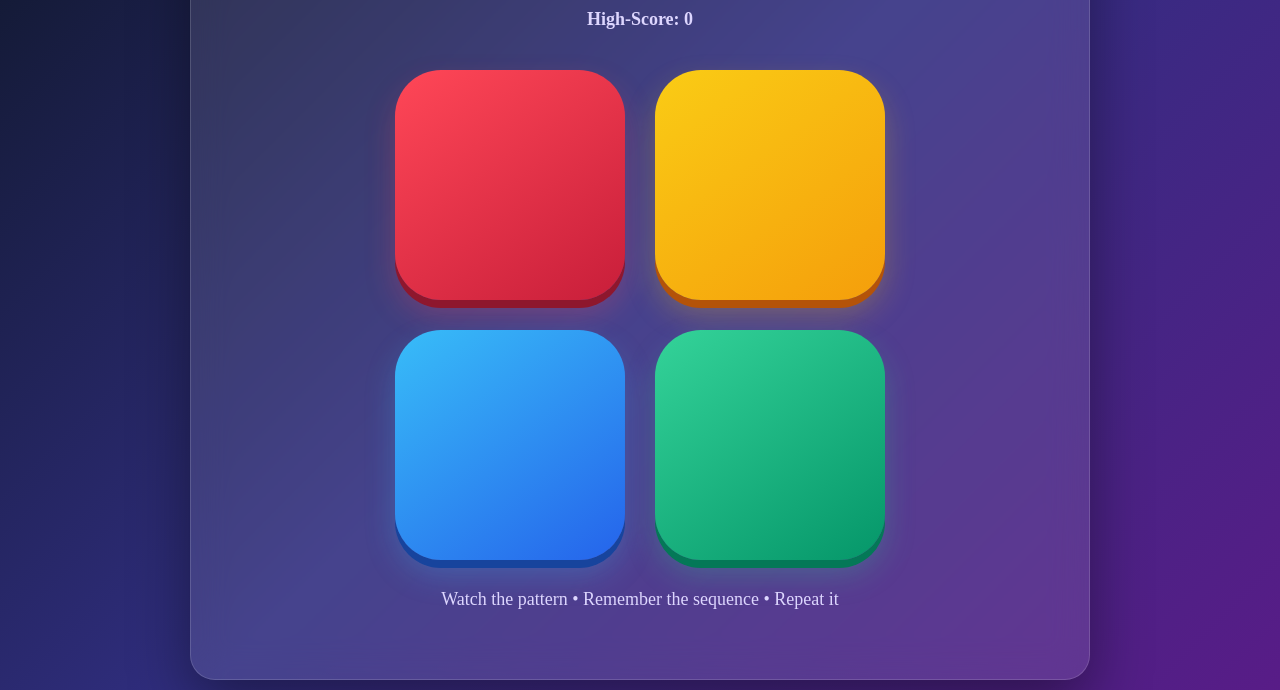
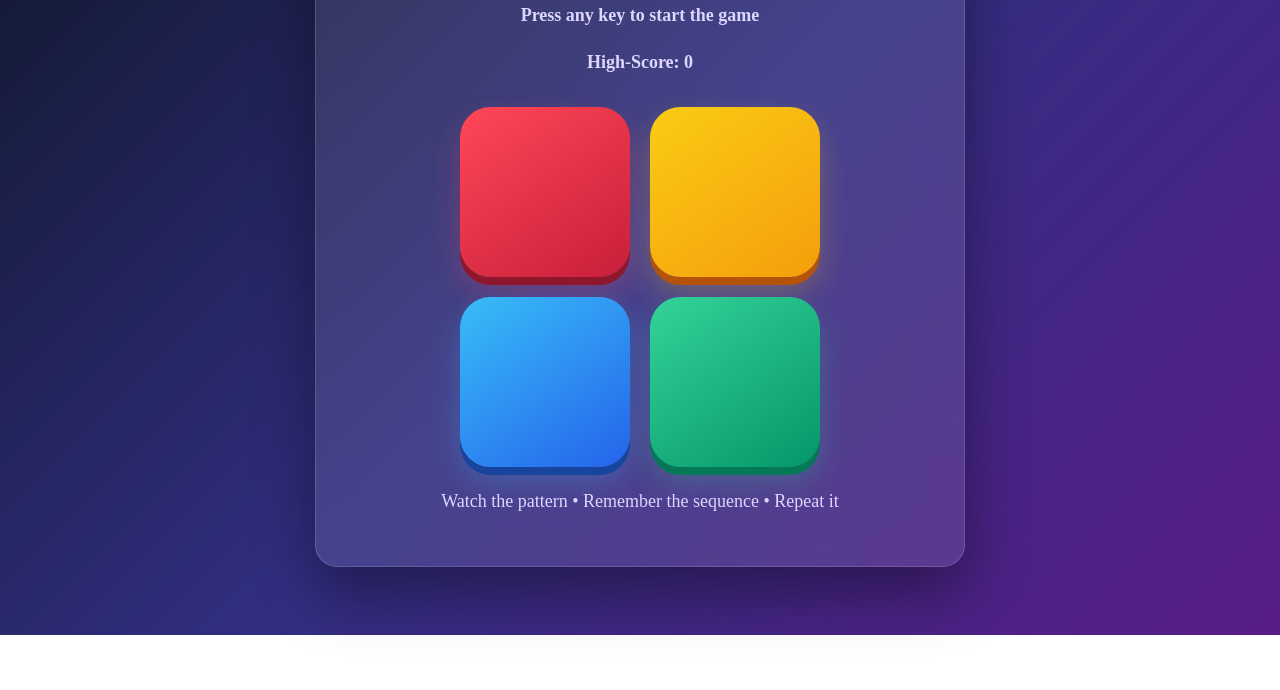
Before and after one commit to Shivangverma56/simonsaygame., a plain HTML site: page index.html in a window 1280 px wide. Shown: the part 165-855 px from the top of the page. After the commit the page ends 800 px from the top, so only its background shows below. Drawn offline with Linux system fonts and the light colour scheme.

Commit message:
style.css

```diff
--- a/style.css
+++ b/style.css
@@ -25,12 +25,12 @@
 
   text-align: center;
 
-   width: min(95vw, 900px);
+   width: min(90vw, 650px);
    min-height: auto;
 
-  padding: clamp(20px,4vw,45px);
+  padding: clamp(18px,3vw,30px);
 
-  border-radius: 25px;
+  border-radius: 22px;
 
   background: rgba(255, 255, 255, 0.10);
 
@@ -73,11 +73,11 @@
 }
 
 .btn {
-    width: clamp(90px, 20vw, 230px);
-    height: clamp(90px, 20vw, 230px);
+    width: clamp(80px, 16vw, 170px);
+    height: clamp(80px, 16vw, 170px);
 
-    border-radius: 20%;
-    margin: clamp(6px, 1.5vw, 15px);
+    border-radius: 18%;
+    margin: clamp(5px, 1vw, 10px);
 
     cursor: pointer;
     transition: transform 0.15s ease;
```
